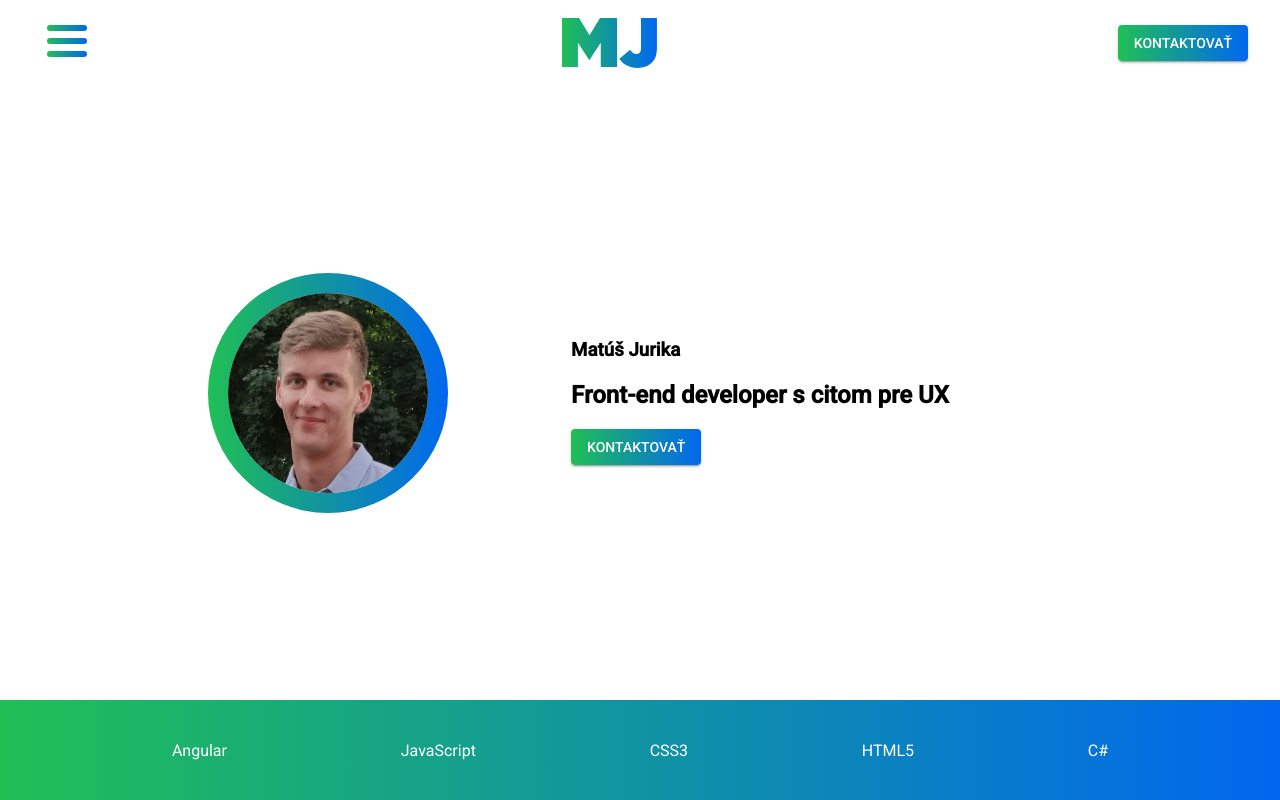
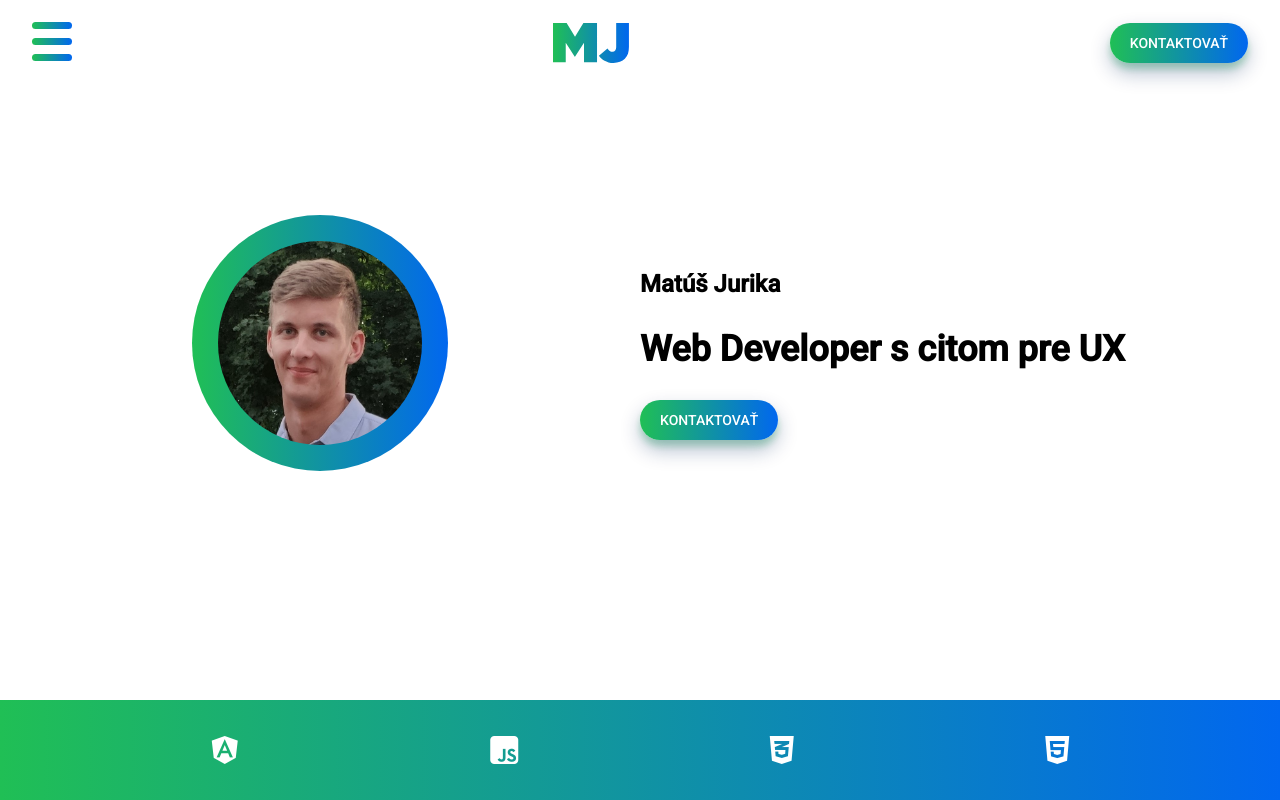
Before and after one commit to mjurika/jurika.space, an Angular app: page / in a window 1280 px wide. Built offline with nearby package versions, Linux system fonts and the light colour scheme.

Commit message:
Optimalizacie

```diff
--- a/src/app/home/home.component.html
+++ b/src/app/home/home.component.html
@@ -1,26 +1,25 @@
 <section class="hero">
-
-    <div class="header container d-flex justify-content-center align-items-center">
-        <div class="d-flex justify-content-center flex-grow-1 flex-shrink-1">
-            <div class="avatar-border d-flex justify-content-center align-items-center">
-                <div class="avatar">
-                    <img src="assets/headshot.jpg">
-                </div>
+    <div class="head cc">
+        <div class="avatar">
+            <div class="avatar-border cc">
+                <img src="assets/headshot.jpg">
             </div>
         </div>
-        <article class="flex-grow-1">
+        <article>
             <h1>Matúš Jurika</h1>
-            <h2>Front-end developer s citom pre UX</h2>
+            <h2>Web Developer s citom pre UX</h2>
             <button mat-raised-button>Kontaktovať</button>
         </article>
     </div>
+    <div class="projects cc">
+        <!-- <button mat-button>Projekty</button> -->
+    </div>
     <div class="technologies">
         <div class="container flex-grow-1 d-flex justify-content-around align-items-center">
-            <div>Angular</div>
-            <div>JavaScript</div>
-            <div>CSS3</div>
-            <div>HTML5</div>
-            <div>C#</div>
+            <i class="fab fa-angular"></i>
+            <i class="fab fa-js-square"></i>
+            <i class="fab fa-css3-alt"></i>
+            <i class="fab fa-html5"></i>
         </div>
     </div>
 </section>
--- a/src/app/home/home.component.scss
+++ b/src/app/home/home.component.scss
@@ -2,34 +2,55 @@
 
 .hero {
 	height: calc(100vh - 86px);
+	display: flex;
+	flex-direction: column;
 
-	.header {
-		height: calc(100% - 100px);
-	}
+	.head {
+		padding: 40px 0;
+		height: calc(100% - 200px);
 
-	.avatar-border {
-		height: 240px;
-		width: 240px;
-		border-radius: 50%;
-		background: $gradient;
-	}
+		.avatar {
+			flex: 1;
+			display: flex;
+			justify-content: center;
 
-	.avatar {
-		height: 200px;
-		width: 200px;
-		border-radius: 50%;
-		background: #eee;
+			.avatar-border {
+				height: 20vmax;
+				width: 20vmax;
+				border-radius: 50%;
+				background: $gradient;
 
-		img {
-			height: 100%;
-			border-radius: 50%;
+				img {
+					height: 80%;
+					width: auto;
+					border-radius: 50%;
+					background: #eee;
+				}
+			}
+		}
+
+		article {
+			flex: 1;
+
+			h1 {
+				font-size: 3vmin;
+			}
+			h2 {
+				font-size: 4.5vmin;
+			}
 		}
 	}
 
+	.projects {
+		min-height: 100px;
+	}
+
 	.technologies {
-		height: 100px;
+		grid-area: technologies;
 		background: $gradient;
 		color: white;
+		min-height: 100px;
+		font-size: 2em;
 
 		.container {
 			height: 100%;
--- a/src/app/menu/menu.component.scss
+++ b/src/app/menu/menu.component.scss
@@ -5,12 +5,13 @@ nav {
 	height: 86px;
 
 	img {
-		height: 50px;
+		height: 40px;
 	}
 
 	.hamburger {
 		position: relative;
 		z-index: 20;
+		padding: 0 !important;
 
 		&.is-active {
 			.hamburger-inner {
@@ -49,9 +50,12 @@ nav {
 
 	.container {
 		display: flex;
+		flex-wrap: wrap;
 		height: 100vh;
 		align-items: center;
 		justify-content: space-between;
+		padding-top: 86px;
+		padding-bottom: 86px;
 
 		a {
 			transition: $transition;
@@ -59,6 +63,7 @@ nav {
 			font-size: 2rem;
 			font-weight: bold;
 			color: white;
+			padding: 0 20px;
 		}
 	}
 
@@ -79,3 +84,9 @@ nav {
 		}
 	}
 }
+
+@media only screen and (max-width: 360px) {
+	img {
+		display: none;
+	}
+}
--- a/src/index.html
+++ b/src/index.html
@@ -10,6 +10,7 @@
   <link rel="icon" type="image/x-icon" href="favicon.ico">
   <link href="https://fonts.googleapis.com/css?family=Roboto:300,400,500&display=swap" rel="stylesheet">
   <link href="https://fonts.googleapis.com/icon?family=Material+Icons" rel="stylesheet">
+  <script src="https://kit.fontawesome.com/cc11b2581f.js" crossorigin="anonymous"></script>
 </head>
 
 <body>
--- a/src/styles/abstracts/_variables.scss
+++ b/src/styles/abstracts/_variables.scss
@@ -1,3 +1,5 @@
-$gradient: linear-gradient(to right, #20bf55, #0167ef);
+$green: #20bf55;
+$blue: #0167ef;
+$gradient: linear-gradient(to right, $green, $blue);
 
 $transition: all 0.4s ease-in-out;
--- a/src/styles/hamburgers/hamburgers.scss
+++ b/src/styles/hamburgers/hamburgers.scss
@@ -12,8 +12,8 @@
 $hamburger-padding-x: 15px !default;
 $hamburger-padding-y: 15px !default;
 $hamburger-layer-width: 40px !default;
-$hamburger-layer-height: 6px !default;
-$hamburger-layer-spacing: 7px !default;
+$hamburger-layer-height: 7px !default;
+$hamburger-layer-spacing: 9px !default;
 $hamburger-layer-color: #000 !default;
 $hamburger-layer-border-radius: 6px !default;
 $hamburger-hover-opacity: 0.6 !default;
--- a/src/styles/main.scss
+++ b/src/styles/main.scss
@@ -11,10 +11,27 @@ body {
 body {
 	margin: 0;
 	font-family: Roboto, "Helvetica Neue", sans-serif;
+
+	.mat-raised-button {
+		background: $gradient;
+		text-transform: uppercase;
+		color: white;
+		line-height: 40px;
+		padding: 0 20px;
+		border-radius: 20px;
+		box-shadow: 0 10px 20px rgba(0, 40, 94, 0.3), 0 6px 6px rgba(32, 191, 85, 0.25) !important;
+		transition: all 0.5s ease;
+
+		&:hover,
+		&:focus {
+			transform: translateY(-3px);
+			box-shadow: 0 20px 40px rgba(0, 40, 94, 0.3), 0 12px 12px rgba(32, 191, 85, 0.25) !important;
+		}
+	}
 }
 
-.mat-raised-button {
-	background: $gradient;
-	text-transform: uppercase;
-	color: white;
+.cc {
+	display: flex;
+	align-items: center;
+	justify-content: center;
 }
```
